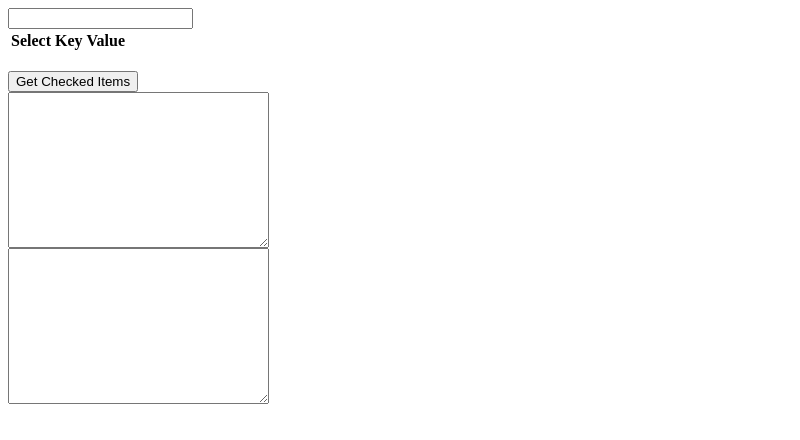
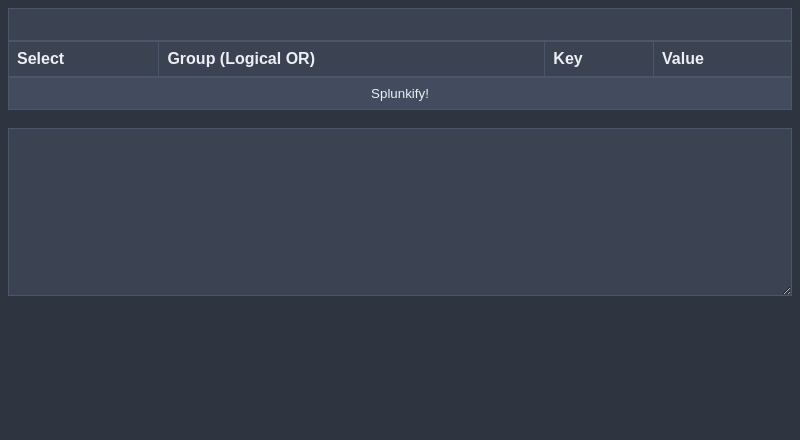
Before and after one commit to 0xv1n/json-to-spl, an Electron app: page index.html in a window 800 px wide. Drawn offline with Linux system fonts and the light colour scheme.

Commit message:
Update index.html

```diff
--- a/index.html
+++ b/index.html
@@ -1,19 +1,73 @@
 <html>
+  <head>
+    <style>
+      body {
+        font-family: Arial, sans-serif;
+        background-color: #2E3440;
+        color: #ECEFF4;
+      }
+      table {
+        border-collapse: collapse;
+        width: 100%;
+      }
+      th,
+      td {
+        border: 1px solid #4C566A;
+        padding: 8px;
+        text-align: left;
+      }
+      th {
+        background-color: #3B4252;
+        color: #ECEFF4;
+      }
+      tr:nth-child(even) {
+        background-color: #3B4252;
+      }
+      tr:nth-child(odd) {
+        background-color: #2E3440;
+      }
+      tr:hover {
+        background-color: #434C5E;
+      }
+      textarea,
+      input[type="text"] {
+        width: 100%;
+        padding: 8px;
+        box-sizing: border-box;
+        font-family: inherit;
+        color: inherit;
+        background-color: #3B4252;
+        border: 1px solid #4C566A;
+      }
+      button {
+        background-color: #434C5E;
+        width: 100%;
+        color: #ECEFF4;
+        padding: 8px;
+        font-family: inherit;
+        cursor: pointer;
+        border: 1px solid #4C566A;
+      }
+      button:hover {
+        background-color: #4C566A;
+      }
+    </style>
+  </head>
   <body>
     <input type="text" id="jsonInput">
     <table id="table">
       <thead>
         <tr>
           <th>Select</th>
+          <th>Group (Logical OR)</th>
           <th>Key</th>
           <th>Value</th>
         </tr>
       </thead>
       <tbody></tbody>
     </table>
-    <br>
-    <button id="getCheckedItems">Get Checked Items</button><br>
-    <textarea id="output" rows="10" cols="30" readonly></textarea><br>
+    <button id="getCheckedItems">Splunkify!</button><br>
+    <textarea id="output" rows="10" cols="30" hidden></textarea><br>
     <textarea id="splunkQueryOutput" rows="10" cols="30" readonly></textarea><br>
     <script>
       require('./renderer.js')
```
